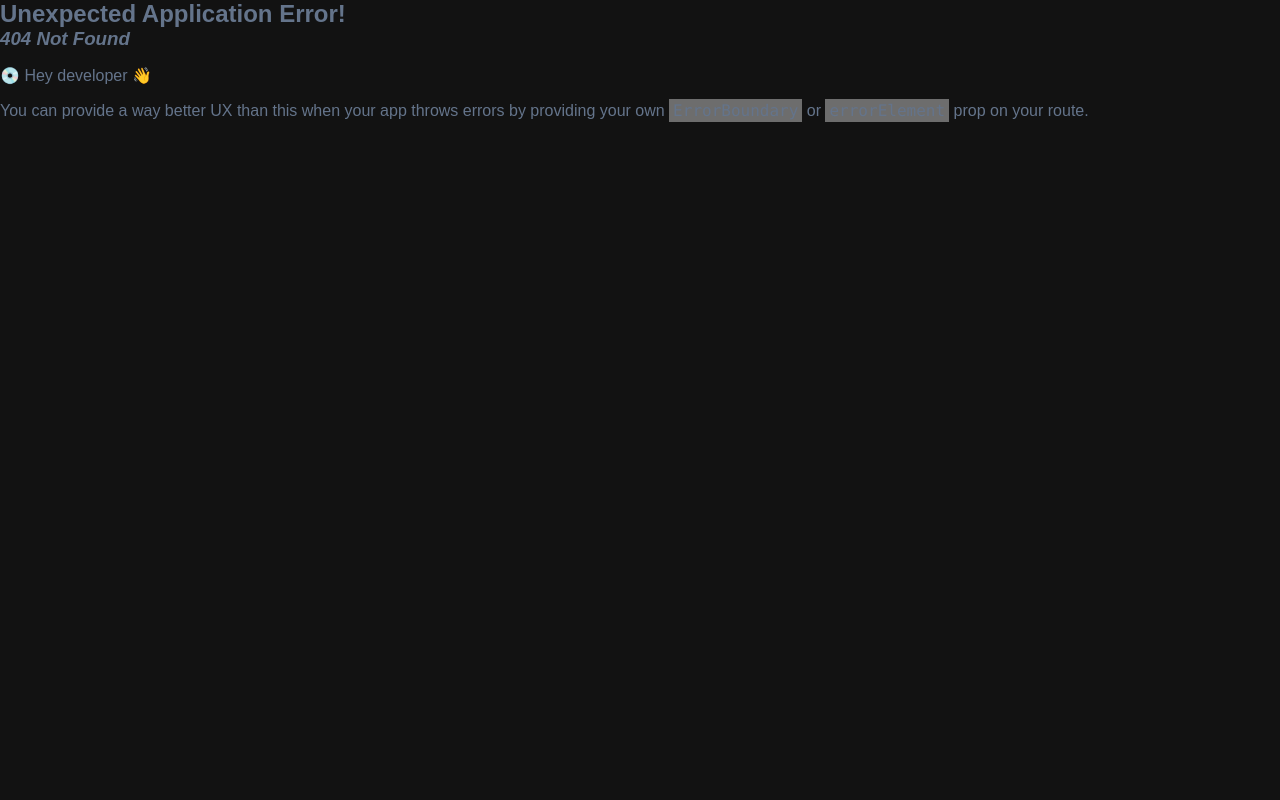
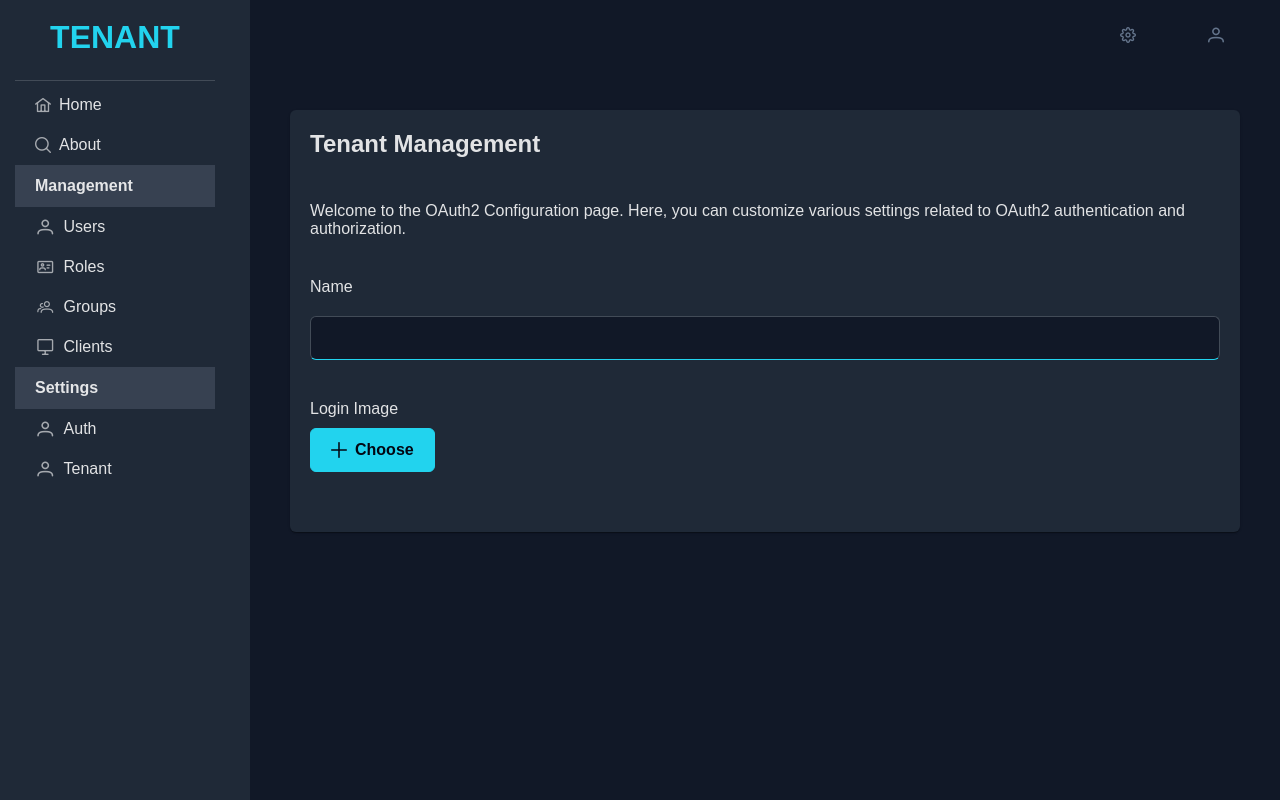
Before and after one commit to joyned/venus-iam-portal, a React (Create React App) app: page /settings/tenant in a window 1280 px wide. Before the commit this address had no page. Built offline with nearby package versions, Linux system fonts and the light colour scheme; sample sign-in values are in the browser's storage; a web font is replaced by a local one.

Commit message:
feat: add tenant config page

```diff
--- a/src/Layout/Layout.tsx
+++ b/src/Layout/Layout.tsx
@@ -59,6 +59,11 @@ export default function Layout(props: { children?: any; loading?: boolean }) {
           label: "Auth",
           icon: "pi pi-fw pi-user",
           command: () => navigate("/settings/auth"),
+        },
+        {
+          label: "Tenant",
+          icon: "pi pi-fw pi-user",
+          command: () => navigate("/settings/tenant"),
         },
       ],
     },
--- /dev/null
+++ b/src/Pages/Settings/TenantSettings.scss
@@ -0,0 +1,30 @@
+.tenantSettingsPage {
+    .tenantSettingsDescription {
+        margin: 10px 0 40px;
+    }
+
+    .configItem {
+        display: flex;
+        align-items: baseline;
+        flex-direction: column;
+        margin: 20px 0;
+
+        .p-button {
+            margin-top: 10px !important;
+        }
+    }
+
+    .pageButtons {
+        display: flex;
+        justify-content: flex-end;
+
+        button {
+            width: 75px;
+        }
+    }
+
+    input {
+        color: var(--primary-color);
+        border-bottom-color: var(--primary-color);
+    }
+}
--- /dev/null
+++ b/src/Pages/Settings/TenantSettings.tsx
@@ -0,0 +1,36 @@
+import { Card } from "primereact/card";
+import { FileUpload } from "primereact/fileupload";
+import { InputText } from "primereact/inputtext";
+import Layout from "../../Layout/Layout";
+import "./TenantSettings.scss";
+
+export default function TenantSettings() {
+
+    const onUpload = () => {
+    };
+
+    return (
+        <Layout>
+            <div className="tenantSettingsPage">
+                <Card title="Tenant Management">
+                    <div className="tenantSettingsDescription">
+                        <p>
+                            Welcome to the OAuth2 Configuration page. Here, you can customize
+                            various settings related to OAuth2 authentication and
+                            authorization.
+                        </p>
+                    </div>
+                    <div className="configItem">
+                        <span>Name</span>
+                        <InputText></InputText>
+                    </div>
+
+                    <div className="configItem">
+                        <span>Login Image</span>
+                        <FileUpload mode="basic" name="demo[]" accept="image/*" maxFileSize={1000000} onUpload={onUpload} />
+                    </div>
+                </Card>
+            </div>
+        </Layout>
+    );
+}
--- a/src/index.tsx
+++ b/src/index.tsx
@@ -20,6 +20,7 @@ import About from "./Pages/About/About";
 import ClientForm from "./Pages/Clients/Form/ClientForm";
 import Guard from "./Security/Guard";
 import IAMLogin from "./Pages/IAMLogin/IAMLogin";
+import TenantSettings from "./Pages/Settings/TenantSettings";
 
 const router = createBrowserRouter([
   {
@@ -118,6 +119,14 @@ const router = createBrowserRouter([
           </Guard>
         ),
       },
+      {
+        path: "tenant",
+        element: (
+          <Guard>
+            <TenantSettings></TenantSettings>
+          </Guard>
+        ),
+      },
     ],
   },
   {
```
